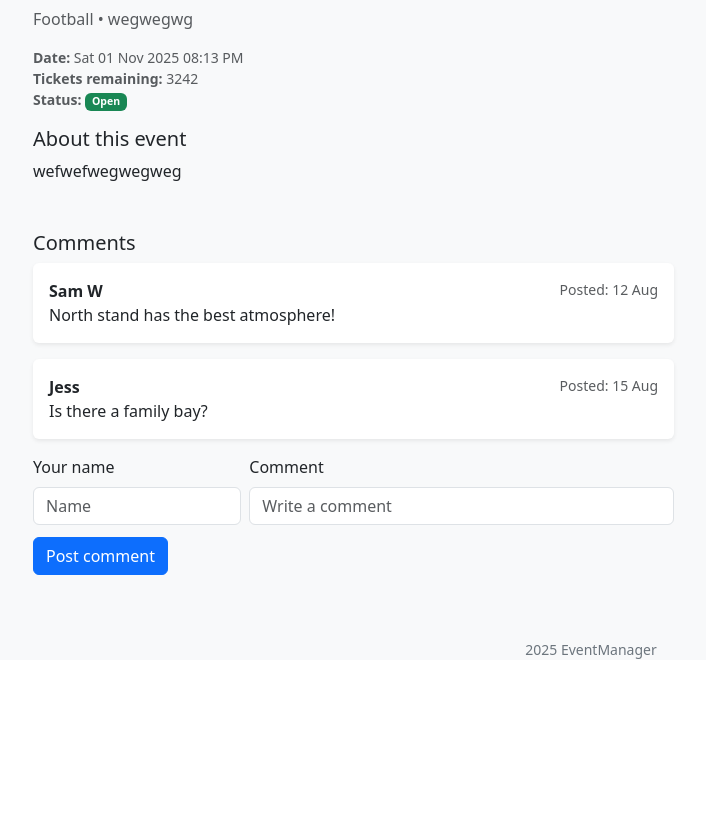
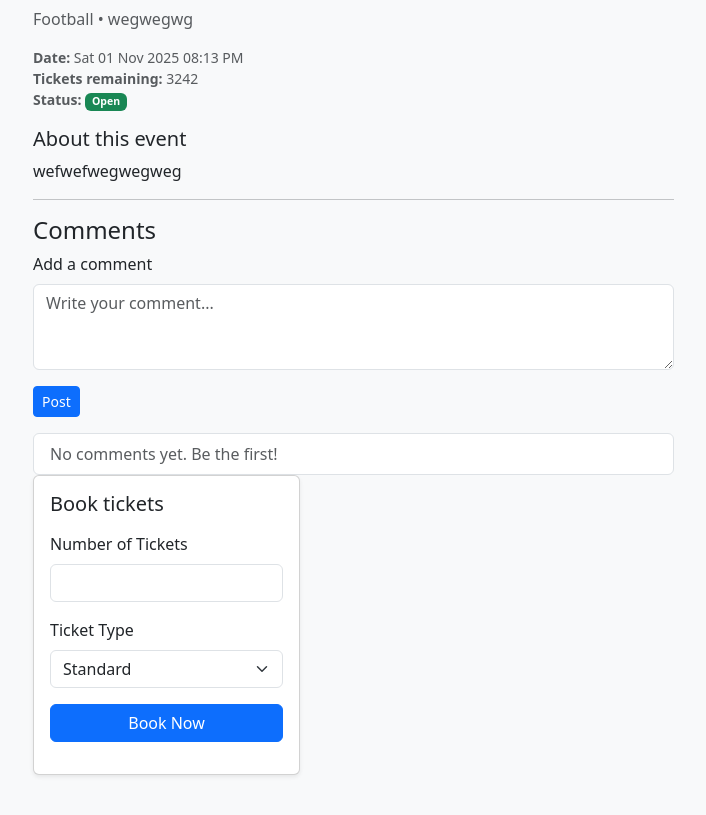
Before and after one commit to vinnie-everton/iab207-at2, a Flask app: page /event/1 in a window 1280 px wide. Shown: the part 635-1450 px from the top of the page, without its empty margins (49-755 px from the left). Before the commit the page ends 1294 px from the top, so only its background shows below. Run offline with Flask 3, Linux system fonts and the light colour scheme; a user stored in the database is signed in; some libraries are stand-ins or nearby versions.

Commit message:
Comments working
comment functionality

```diff
--- a/a2_starter_code/projectfile/website/forms.py
+++ b/a2_starter_code/projectfile/website/forms.py
@@ -41,3 +41,11 @@ class EventForm(FlaskForm):
     eImageUrl = StringField("Image Url", validators=[InputRequired(), Length(max=200)])
     eImageFile = FileField("Upload Image (optional)", validators=[FileAllowed(['jpg', 'png', 'jpeg'], 'Images only!')])
     submit = SubmitField("Save Event")
+
+
+class CommentForm(FlaskForm):
+    text = TextAreaField(
+        "Add a comment",
+        validators=[InputRequired(), Length(max=400)]
+    )
+    submit = SubmitField("Post")
--- a/a2_starter_code/projectfile/website/templates/event.html
+++ b/a2_starter_code/projectfile/website/templates/event.html
@@ -57,49 +57,41 @@
       {% endif %}
 
       <!-- Comments -->
-      <section class="mt-5">
-        <h2 class="h5">Comments</h2>
-        <div class="vstack gap-3 mb-3">
-          <div class="card border-0 shadow-sm">
-            <div class="card-body">
-              <div class="d-flex justify-content-between">
-                <strong>Sam W</strong><span class="text-muted small">Posted: 12 Aug</span>
-              </div>
-              <p class="mb-0">North stand has the best atmosphere!</p>
-            </div>
-          </div>
-          <div class="card border-0 shadow-sm">
-            <div class="card-body">
-              <div class="d-flex justify-content-between">
-                <strong>Jess</strong><span class="text-muted small">Posted: 15 Aug</span>
-              </div>
-              <p class="mb-0">Is there a family bay?</p>
-            </div>
-          </div>
+      <hr>
+      <h4>Comments</h4>
+
+      {% if current_user.is_authenticated %}
+      <form method="POST" action="{{ url_for('main.event', event_id=event.id) }}">
+        {{ comment_form.hidden_tag() }}
+        <div class="mb-3">
+          {{ comment_form.text.label(class="form-label") }}
+          {{ comment_form.text(class="form-control", rows="3", placeholder="Write your comment...") }}
         </div>
+        {{ comment_form.submit(class="btn btn-primary btn-sm") }}
+      </form>
+      {% else %}
+      <p class="text-muted">Please <a href="{{ url_for('auth.login') }}">log in</a> to comment.</p>
+      {% endif %}
 
-        <form class="row g-2">
-          <div class="col-md-4">
-            <label class="form-label" for="cName">Your name</label>
-            <input id="cName" class="form-control" placeholder="Name">
-          </div>
-          <div class="col-md-8">
-            <label class="form-label" for="cText">Comment</label>
-            <input id="cText" class="form-control" placeholder="Write a comment">
-          </div>
-          <div class="col-12">
-            <button class="btn btn-primary mt-1" type="button">Post comment</button>
-          </div>
-        </form>
-      </section>
-    </div>
+      <ul class="list-group mt-3">
+        {% for c in comments %}
+          <li class="list-group-item">
+            <div class="fw-bold">{{ c.user.name }}</div>
+            <div class="small text-muted">{{ c.created_at.strftime('%d %b %Y %H:%M') }}</div>
+            <div>{{ c.text }}</div>
+          </li>
+        {% else %}
+          <li class="list-group-item text-muted">No comments yet. Be the first!</li>
+        {% endfor %}
+      </ul>
+
 
     <!-- RIGHT: Booking card -->
     <div class="col-lg-5">
       <div class="card shadow-sm">
         <div class="card-body">
           <h2 class="h5 mb-3">Book tickets</h2>
-          <form method="post" action="{{ url_for('main.event') }}">
+          <form method="post" action="{{ url_for('main.event', event_id=event.id) }}">
             {% if event %}
               <input type="hidden" name="event_id" value="{{ event.id }}">
             {% endif %}
--- a/a2_starter_code/projectfile/website/views.py
+++ b/a2_starter_code/projectfile/website/views.py
@@ -1,7 +1,7 @@
 from flask import Blueprint, render_template, url_for, flash, redirect, request, abort
 from flask_login import login_required, current_user
-from .forms import BookingForm
-from .models import Order
+from .forms import BookingForm, CommentForm
+from .models import Order, Comment
 from .import db
 from datetime import datetime, date, time
 from .forms import EventForm
@@ -68,27 +68,54 @@ def search():
 def user():
     return render_template("user.html")
 
-@main_bp.route('/event', methods=['GET', 'POST'])
-@login_required
-def event():
+@main_bp.route('/event/<int:event_id>', methods=['GET', 'POST'])
+def event(event_id):
     form = BookingForm()
+    comment_form = CommentForm()
+
+    # Load the event row; avoid variable name 'event' to not shadow the function
+    ev = Event.query.get_or_404(event_id)
+
+   # --- Handle comment submission ---
+    if comment_form.submit.data and comment_form.validate_on_submit():
+        if not current_user.is_authenticated:
+            flash('Please log in to post a comment.', 'warning')
+            return redirect(url_for('auth.login'))
+
+        new_comment = Comment(
+            text=comment_form.text.data.strip(),
+            user_id=current_user.id,
+            event_id=ev.id
+        )
+        db.session.add(new_comment)
+        db.session.commit()
+        flash('Comment posted!', 'success')
+        return redirect(url_for('main.event', event_id=ev.id))
 
 
-    if form.validate_on_submit():
-        event_id = request.form.get('event_id', type=int)  # may be None if not provided
+    # Pull comments for this event, newest first (ordered by relationship)
+    comments = ev.comments.all()
 
+    # --- Handle booking submission (unchanged, just uses ev.id) ---
+    if form.submit.data and form.validate_on_submit():
         new_order = Order(
             user_id=current_user.id,
             quantity=form.ticketQty.data,
-            price=0,                # or compute from form.ticketType if you want
-            event_id=event_id,           # helps history/view to link back to the event
+            price=0,          # TODO: compute from your ticket type if needed
+            event_id=ev.id
         )
-
         db.session.add(new_order)
         db.session.commit()
         flash(f'Booking successful! Your order ID is {new_order.id}', 'success')
         return redirect(url_for('main.history'))
-    return render_template('event.html', event=event, booking_form=form)
+
+    return render_template(
+        'event.html',
+        event=ev,                    # pass DB object as "event"
+        comment_form=comment_form,
+        comments=comments,
+        booking_form=form
+    )
 
 
 
```
Also changed, not shown: a2_starter_code/projectfile/website/models.py (+6 -1 lines).
